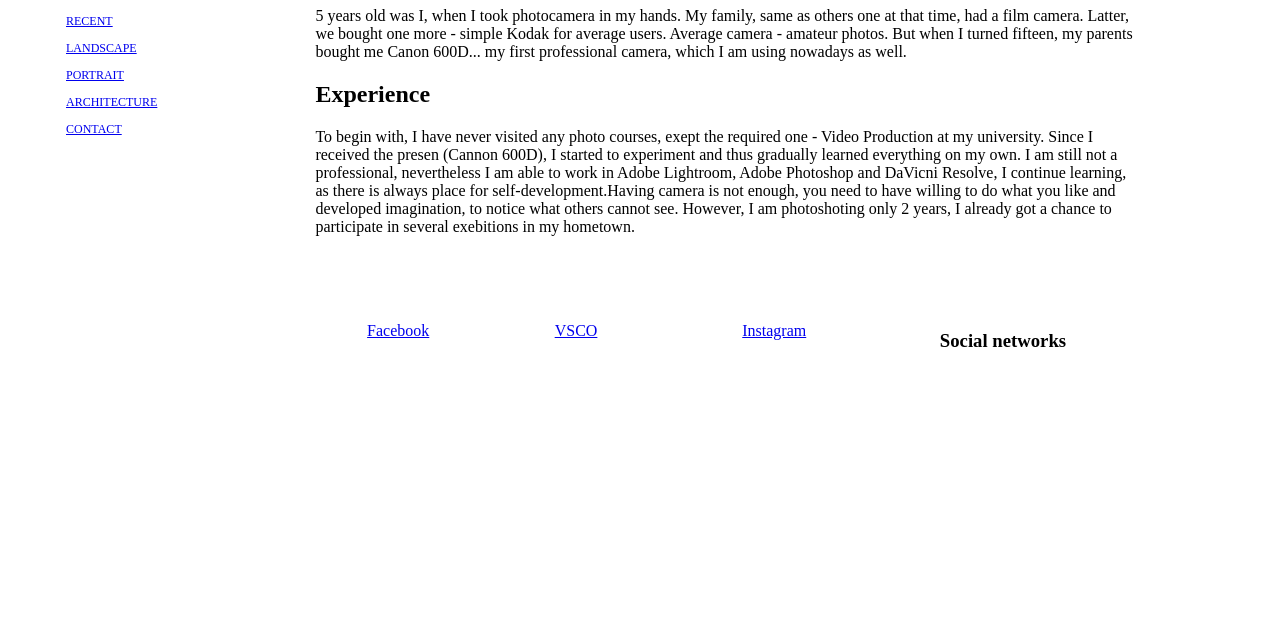
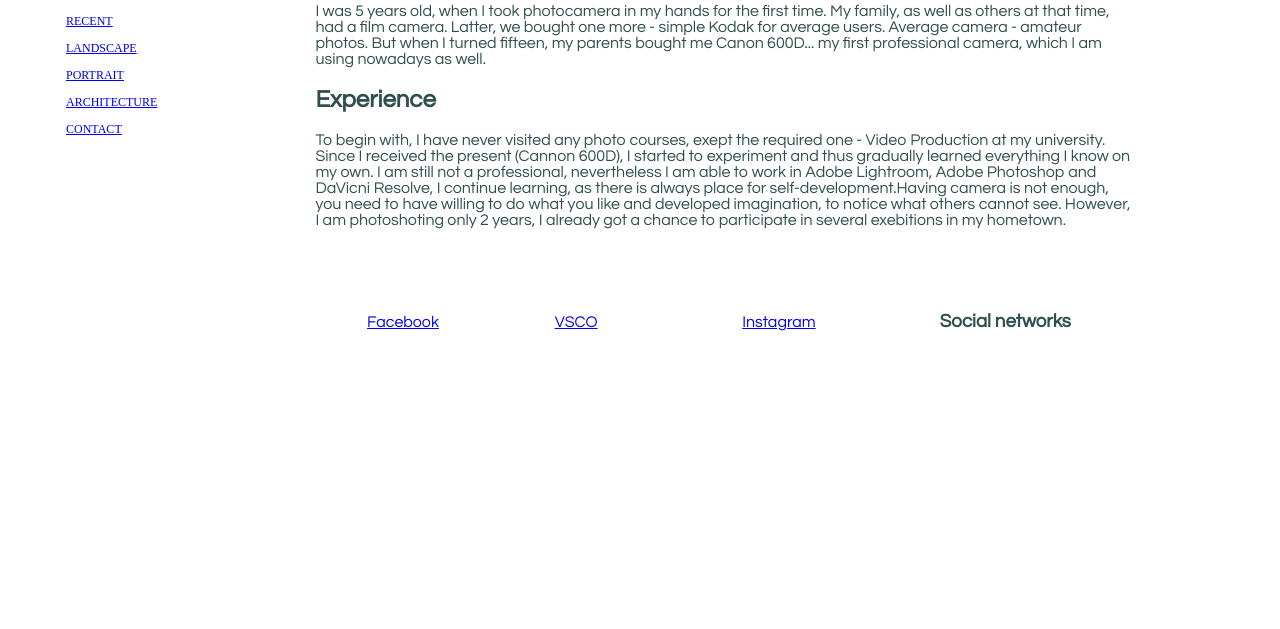
Before and after one commit to krmariia/krmariia.github.io, a plain HTML site: page contact.html in a window 1280 px wide. Shown: the part 171-800 px from the top of the page. Drawn offline with Linux system fonts and the light colour scheme.

Commit message:
Add files via upload

```diff
--- a/contact.html
+++ b/contact.html
@@ -27,11 +27,11 @@
  </div>
  <div class= "text" >
  <h1> My first Camera </h1>
- <p> 5 years old was I, when I took photocamera in my hands. My family, same as others one at that time, had a film camera. Latter, we bought one more - simple Kodak for average users.
+ <p> I was 5 years old, when I took photocamera in my hands for the first time. My family, as well as others at that time, had a film camera. Latter, we bought one more - simple Kodak for average users.
  Average camera - amateur photos. But when I turned fifteen, my parents bought me Canon 600D... my first professional camera, which I am using nowadays as well.</p>
  <h2> Experience </h2>
- <p> To begin with, I have never visited any photo courses, exept the required one - Video Production at my university. Since I received the presen (Cannon 600D), I started to experiment
- and thus gradually learned everything on my own. I am still not a professional, nevertheless I am able to work in Adobe Lightroom, Adobe Photoshop and DaVicni Resolve, I continue learning,
+ <p> To begin with, I have never visited any photo courses, exept the required one - Video Production at my university. Since I received the present (Cannon 600D), I started to experiment
+ and thus gradually learned everything I know on my own. I am still not a professional, nevertheless I am able to work in Adobe Lightroom, Adobe Photoshop and DaVicni Resolve, I continue learning,
  as there is always place for self-development.Having camera is not enough, you need to have willing to do what you like and developed imagination, to notice what others cannot see.
  However, I am photoshoting only 2 years, I already got a chance to participate in several exebitions in my hometown. </p>
  <h3> Social networks </h3>
--- a/style.css
+++ b/style.css
@@ -9,7 +9,9 @@
 	top: 70px;
 	left: 15px;
 	text-decoration: none;
+
 }
+
 .logo {
 	font-size: 19px;
 	position: relative;
@@ -17,7 +19,9 @@
 	display: block;
 	left: 42px;
 	line-height: 4;
+
 }
+
 .item {
 	display:block;
 	padding: 5px 5px 5px 3px;
@@ -31,6 +35,7 @@
 .photo img{
 	width: 40%;
 }
+
 .photo {
 	width: 65%;
 	position: relative;
@@ -38,6 +43,7 @@
 	float:right;
 	right: 135px;
 }
+
 .previous {
 	position:relative;
 	top: 90px;
@@ -47,8 +53,8 @@
 }
 .picture img {
 	width:65%;
+}
 
-}
 .picture {
 	width: 65%;
 	position: relative;
@@ -59,6 +65,7 @@
 .landscape img {
 	width: 40%
 }
+
 .landscape {
 	position:relative;
 	top: 490px;
@@ -71,6 +78,7 @@
 .vertical img {
 	width: 40%;
 }
+
 .vertical {
 	width: 65%;
 	position: relative;
@@ -81,6 +89,7 @@
 .architecture {
 	width: 40%;
 }
+
 .architecture {
 	position:relative;
 	top: 490px;
@@ -89,6 +98,7 @@
 	font-size:13px;
 	color: #808080;
 }
+
 .portrait {
 	position:relative;
 	top: 622px;
@@ -97,6 +107,7 @@
 	font-size:13px;
 	color: #808080;
 }
+
 .woods {
 	position:relative;
 	top: 490px;
@@ -107,8 +118,6 @@
 }
 
 
-
-
 .text {
 	width: 65%;
 	position: relative;
@@ -116,14 +125,16 @@
 	float:right;
 	right: 135px;
 	text-align: left;
-	font-family: "Sabon Regular", Serif;
+	font-family: "Century Gothic", Serif;
+	color:	#2F4F4F;
 
 }
+
 h3 {
 	width: 24%;
 	float:right;
 	position: relative;
-	top: 60px;
+	top: 50px;
 
 
 }
@@ -135,4 +146,5 @@ h3 {
 	right: 10px;
     display: block;
     text-decoration:none;
+	font-family:"Century Gothic", Serif;
 }
```
Also changed, not shown: index.html (line endings or trailing spaces).
